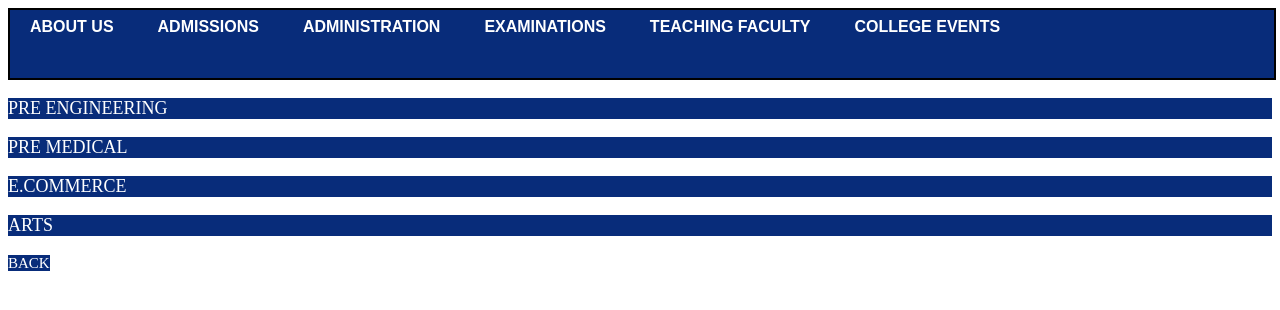
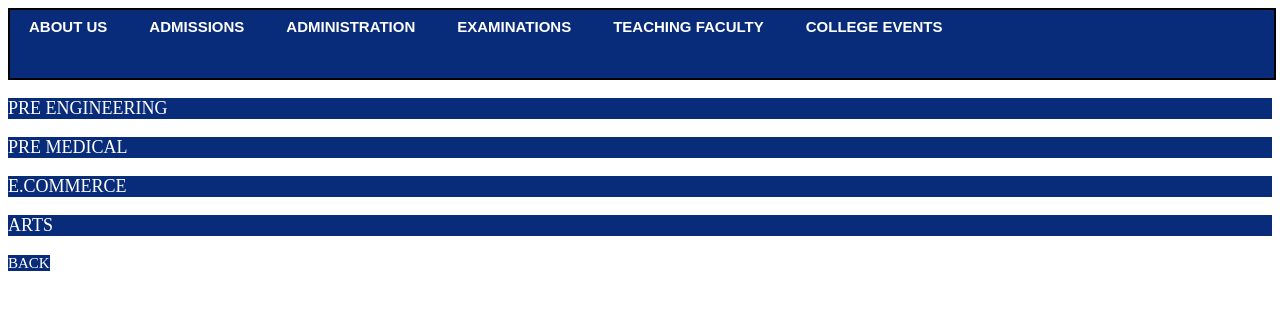
Before and after one commit to alibabaGDC/.com, a plain HTML site: page XII.html in a window 1280 px wide. Drawn offline with Linux system fonts and the light colour scheme.

Commit message:
Update XII.html

```diff
--- a/XII.html
+++ b/XII.html
@@ -29,7 +29,8 @@
             text-decoration: none;
             color: white;
             background-color: rgb(8, 44, 122);
-            padding: 5px 10px; /* Added padding */
+            padding: 5px 9px; /* Added padding */
+       font-size: 15px;
         }
 
         header ul li a:hover {
```
